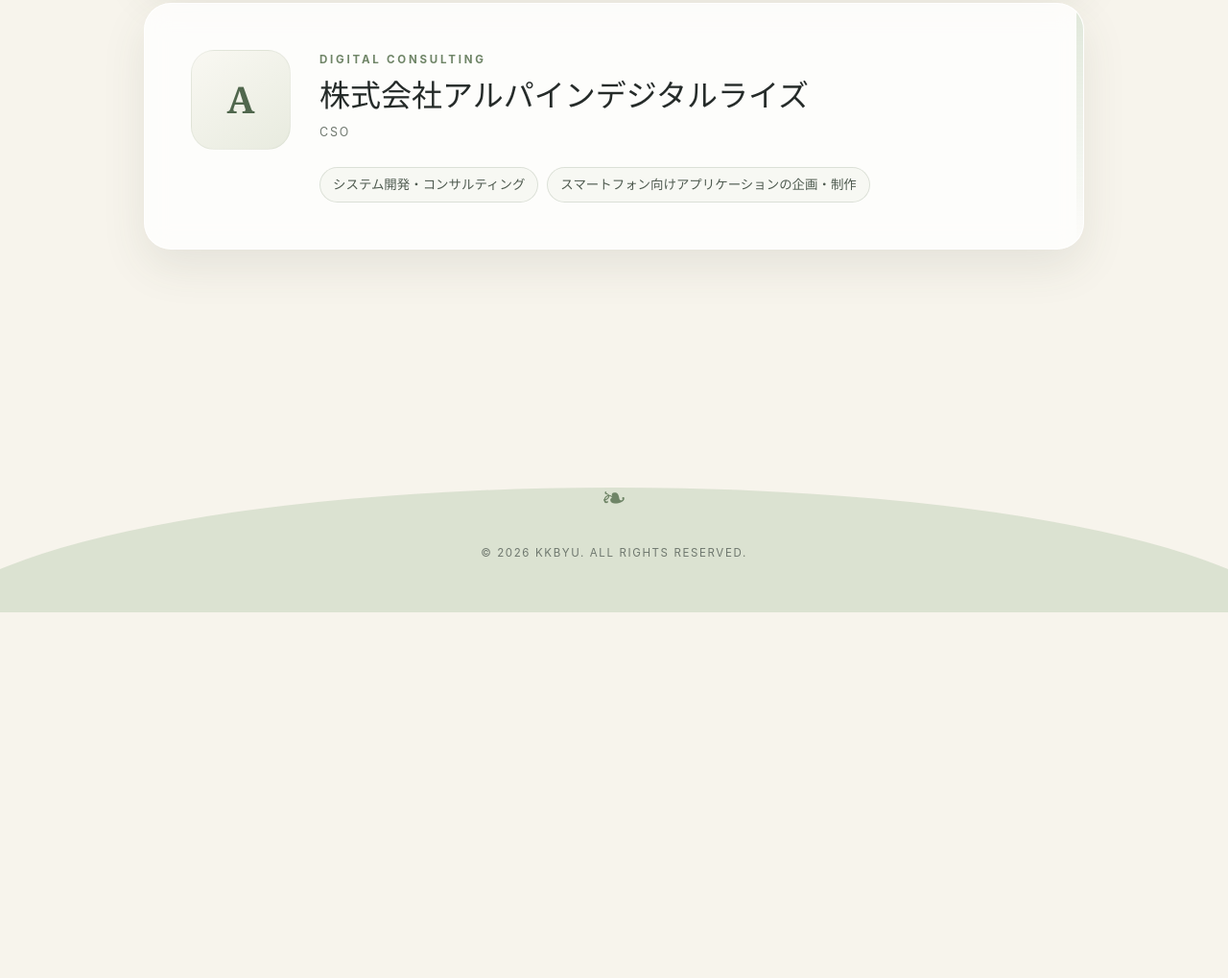
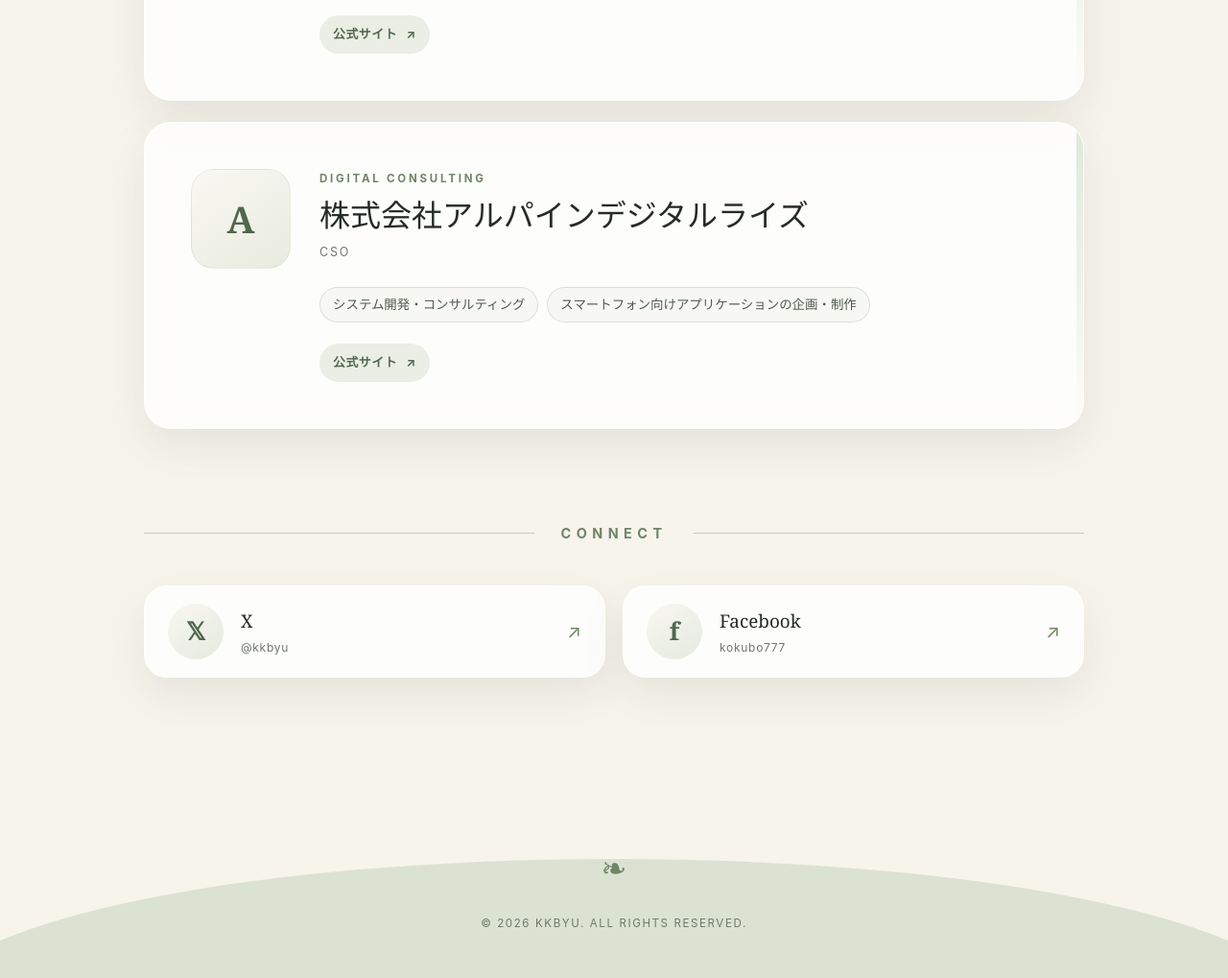
Before and after one commit to kkbyu/biz_card, a plain HTML site: page index.html in a window 1280 px wide. Shown: the part 1625-2644 px from the top of the page at 96% size. Before the commit the page ends 2263 px from the top, so only its background shows below. Drawn offline with Linux system fonts and the light colour scheme.

Commit message:
feat: add company and social links

```diff
--- a/index.html
+++ b/index.html
@@ -95,6 +95,11 @@
         font-weight: 600;
         letter-spacing: 0.16em;
         text-decoration: none;
+      }
+
+      .nav-links {
+        display: flex;
+        gap: 22px;
       }
 
       .hero {
@@ -203,7 +208,7 @@
       }
 
       .works {
-        padding-bottom: 130px;
+        padding-bottom: 96px;
       }
 
       .work-list {
@@ -299,6 +304,96 @@
         line-height: 1.4;
       }
 
+      .company-links {
+        display: flex;
+        flex-wrap: wrap;
+        gap: 10px;
+        margin-top: 22px;
+      }
+
+      .company-link {
+        display: inline-flex;
+        align-items: center;
+        gap: 9px;
+        padding: 9px 14px;
+        border-radius: 999px;
+        color: var(--green-dark);
+        background: rgba(221, 229, 215, 0.62);
+        font-size: 0.8rem;
+        font-weight: 700;
+        letter-spacing: 0.05em;
+        text-decoration: none;
+        transition: color 180ms ease, background 180ms ease;
+      }
+
+      .company-link:hover,
+      .company-link:focus-visible {
+        color: #fff;
+        background: var(--green-dark);
+      }
+
+      .connect {
+        padding-bottom: 70px;
+      }
+
+      .social-list {
+        display: grid;
+        grid-template-columns: repeat(2, minmax(0, 1fr));
+        gap: 18px;
+      }
+
+      .social-link {
+        display: grid;
+        grid-template-columns: 58px 1fr auto;
+        align-items: center;
+        gap: 18px;
+        min-height: 96px;
+        padding: 18px 24px;
+        border: 1px solid rgba(255, 255, 255, 0.86);
+        border-radius: 24px;
+        background: var(--paper);
+        box-shadow: var(--shadow);
+        text-decoration: none;
+        transition: transform 220ms ease, box-shadow 220ms ease;
+      }
+
+      .social-link:hover,
+      .social-link:focus-visible {
+        box-shadow: 0 22px 48px rgba(69, 75, 61, 0.15);
+        transform: translateY(-3px);
+      }
+
+      .social-mark {
+        display: grid;
+        width: 58px;
+        height: 58px;
+        border-radius: 50%;
+        color: var(--green-dark);
+        background: linear-gradient(145deg, #f9f8f2, #e4e9dd);
+        font-family: Georgia, serif;
+        font-size: 1.6rem;
+        font-weight: 700;
+        place-items: center;
+      }
+
+      .social-name {
+        display: block;
+        font-family: var(--serif);
+        font-size: 1.18rem;
+      }
+
+      .social-handle {
+        display: block;
+        color: var(--muted);
+        font-size: 0.75rem;
+        letter-spacing: 0.06em;
+      }
+
+      .external-arrow {
+        color: var(--green);
+        font-size: 1.2rem;
+      }
+
       .footer {
         position: relative;
         overflow: hidden;
@@ -376,6 +471,18 @@
           grid-column: 1 / -1;
           margin-top: 18px;
         }
+
+        .company-links {
+          grid-column: 1 / -1;
+        }
+
+        .social-list {
+          grid-template-columns: 1fr;
+        }
+
+        .social-link {
+          border-radius: 20px;
+        }
       }
 
       @media (prefers-reduced-motion: reduce) {
@@ -383,7 +490,8 @@
           scroll-behavior: auto;
         }
 
-        .work-card {
+        .work-card,
+        .social-link {
           transition: none;
         }
       }
@@ -393,7 +501,10 @@
     <header class="site-header">
       <nav class="nav shell" aria-label="メインナビゲーション">
         <a class="brand" href="#top" aria-label="ページ先頭へ">kkbyu</a>
-        <a class="nav-link" href="#work">WORK</a>
+        <div class="nav-links">
+          <a class="nav-link" href="#work">WORK</a>
+          <a class="nav-link" href="#connect">CONNECT</a>
+        </div>
       </nav>
     </header>
 
@@ -434,6 +545,14 @@
                   <li>データ活用基盤</li>
                   <li>フリーランス支援</li>
                 </ul>
+                <div class="company-links">
+                  <a class="company-link" href="https://weeybrid.co.jp/" target="_blank" rel="noopener noreferrer">
+                    公式サイト <span aria-hidden="true">↗</span>
+                  </a>
+                  <a class="company-link" href="https://x.com/weeybrid" target="_blank" rel="noopener noreferrer">
+                    X @weeybrid <span aria-hidden="true">↗</span>
+                  </a>
+                </div>
               </div>
             </article>
 
@@ -447,6 +566,11 @@
                   <li>システム開発・PR支援</li>
                   <li>AIO支援</li>
                 </ul>
+                <div class="company-links">
+                  <a class="company-link" href="https://chrophy.com/" target="_blank" rel="noopener noreferrer">
+                    公式サイト <span aria-hidden="true">↗</span>
+                  </a>
+                </div>
               </div>
             </article>
 
@@ -460,8 +584,40 @@
                   <li>システム開発・コンサルティング</li>
                   <li>スマートフォン向けアプリケーションの企画・制作</li>
                 </ul>
+                <div class="company-links">
+                  <a class="company-link" href="https://alpine-digital-rise.co.jp/" target="_blank" rel="noopener noreferrer">
+                    公式サイト <span aria-hidden="true">↗</span>
+                  </a>
+                </div>
               </div>
             </article>
+          </div>
+        </section>
+
+        <section class="connect" id="connect" aria-labelledby="connect-title">
+          <h2 class="section-heading" id="connect-title">CONNECT</h2>
+          <div class="social-list">
+            <a class="social-link" href="https://x.com/kkbyu/" target="_blank" rel="noopener noreferrer">
+              <span class="social-mark" aria-hidden="true">𝕏</span>
+              <span>
+                <span class="social-name">X</span>
+                <span class="social-handle">@kkbyu</span>
+              </span>
+              <span class="external-arrow" aria-hidden="true">↗</span>
+            </a>
+            <a
+              class="social-link"
+              href="https://www.facebook.com/kokubo777"
+              target="_blank"
+              rel="noopener noreferrer"
+            >
+              <span class="social-mark" aria-hidden="true">f</span>
+              <span>
+                <span class="social-name">Facebook</span>
+                <span class="social-handle">kokubo777</span>
+              </span>
+              <span class="external-arrow" aria-hidden="true">↗</span>
+            </a>
           </div>
         </section>
       </div>
```
